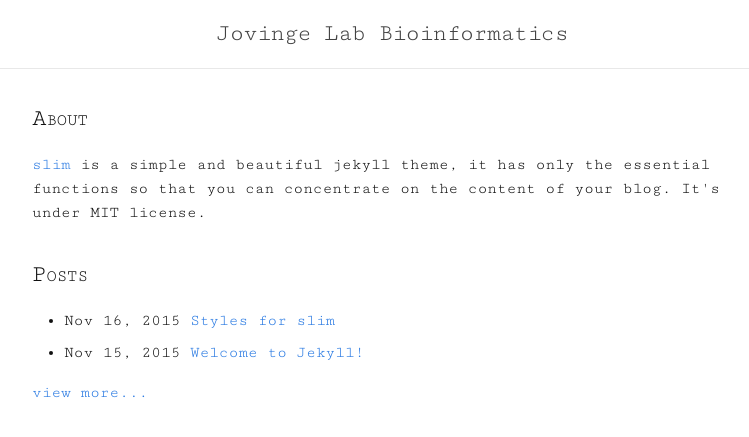
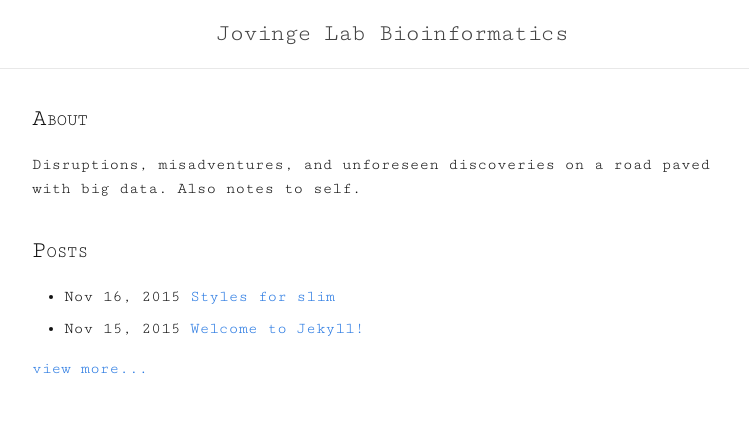
Before and after one commit to JovingeLabSoftware/JovingeLabSoftware.github.io, a Jekyll site: the page built from index.html, in a window 1280 px wide. Shown: the top 437 px of the page, without its empty margins (248-997 px from the left). Built offline with Jekyll 4.4.1, drawn with Linux system fonts in a browser that asks for light colours; Markdown is read by kramdown in place of the engine named in the settings.

Commit message:
Updated index.html

```diff
--- a/index.html
+++ b/index.html
@@ -1,10 +1,12 @@
 ---
 layout: default
+published: true
 ---
+
 <div class="home">
 	<section>
 		<h2 class="smallcap">about</h2>
-		<p><a href="https://github.com/syaning/slim">slim</a> is a simple and beautiful jekyll theme, it has only the essential functions so that you can concentrate on the content of your blog. It's under MIT license.</p>
+		<p>Disruptions, misadventures, and unforeseen discoveries on a road paved with big data.  Also notes to self.</p>
 	</section>
 	<section>
 		<h2 class="smallcap">posts</h2>
```
